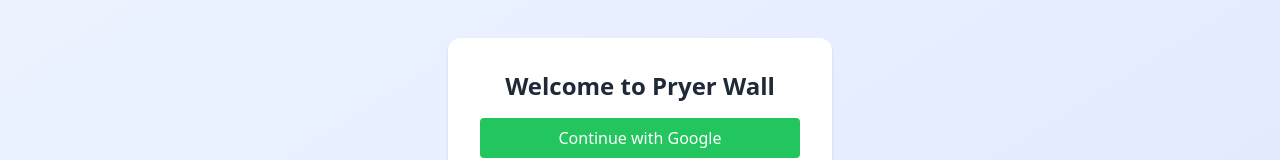
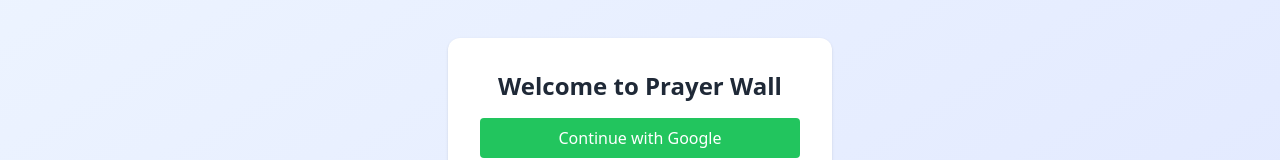
Before and after one commit to dianziji/prayer-wall-app, a Next.js app: page /login in a window 1280 px wide. Shown: the part 334-494 px from the top of the page. Built offline with nearby package versions, Linux system fonts and the light colour scheme; no server answers.

Commit message:
fix login redirect issue

```diff
--- a/app/login/page.tsx
+++ b/app/login/page.tsx
@@ -61,7 +61,7 @@
   return (
     <main className="min-h-screen flex items-center justify-center bg-gradient-to-br from-blue-50 to-indigo-100">
       <form onSubmit={handleSubmit} className="w-full max-w-sm bg-white p-8 rounded-xl shadow space-y-4">
-        <h1 className="text-center text-2xl font-semibold text-gray-800">Welcome to Pryer Wall</h1>
+        <h1 className="text-center text-2xl font-semibold text-gray-800">Welcome to Prayer Wall</h1>
 
         {/* <input
           type="email"
@@ -84,8 +84,7 @@
 <button
   type="button"
   onClick={() => supabase.auth.signInWithOAuth({
-    provider: 'google',
-    options: { redirectTo: `${window.location.origin}/auth/callback` }
+    provider: 'google'
   })}
   className="w-full bg-green-500 text-white py-2 rounded hover:bg-green-600 mt-2"
 >
```
